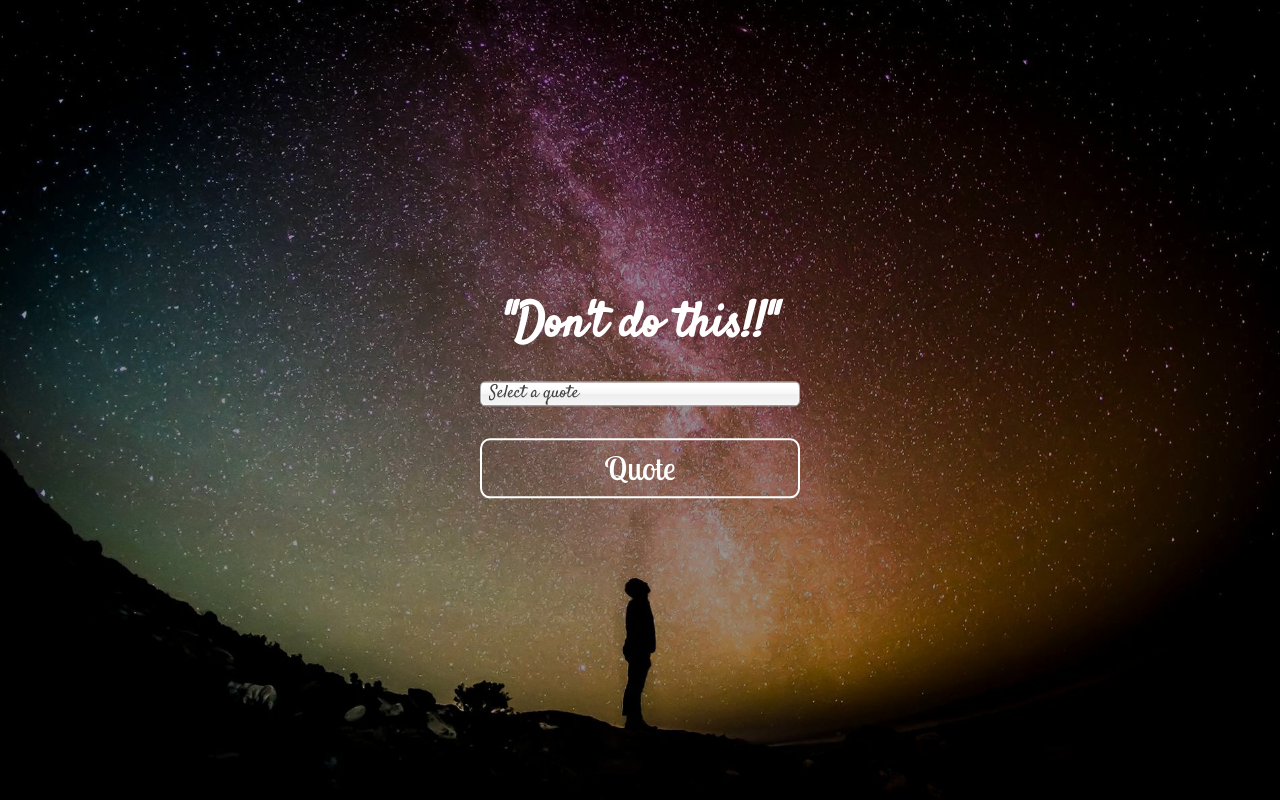
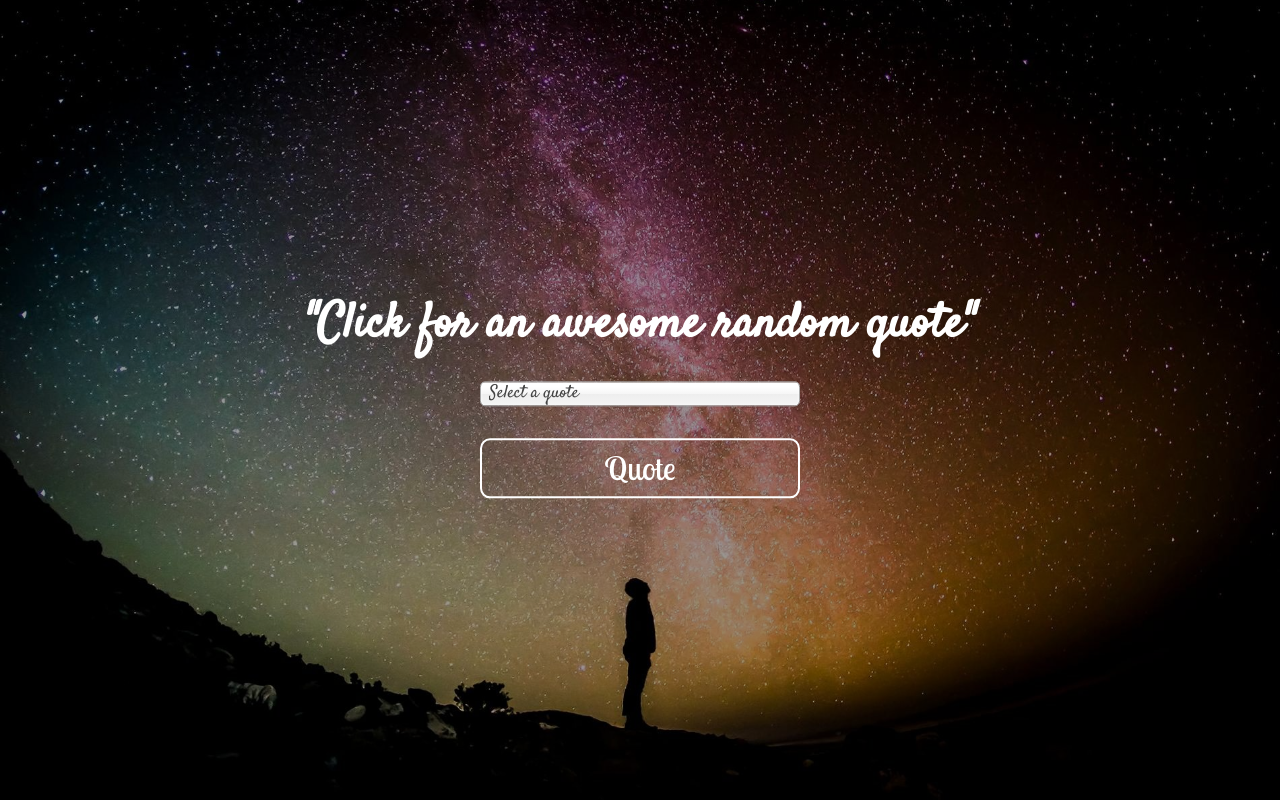
Before and after one commit to cee-chen/gwc-quote-generator, a plain HTML site: page index.html in a window 1280 px wide. Drawn offline with nearby package versions, Linux system fonts and the light colour scheme.

Commit message:
Revert changes that we made directly to master

```diff
--- a/index.html
+++ b/index.html
@@ -13,7 +13,7 @@
 	<div class="dimmer"></div>
 	<div class="wrapper">
 		<h1 class="quote">
-			"Don't do this!!"
+			"Click for an awesome random quote"
 		</h1>
 
 		<select id="dropdown" class="wide">
```
